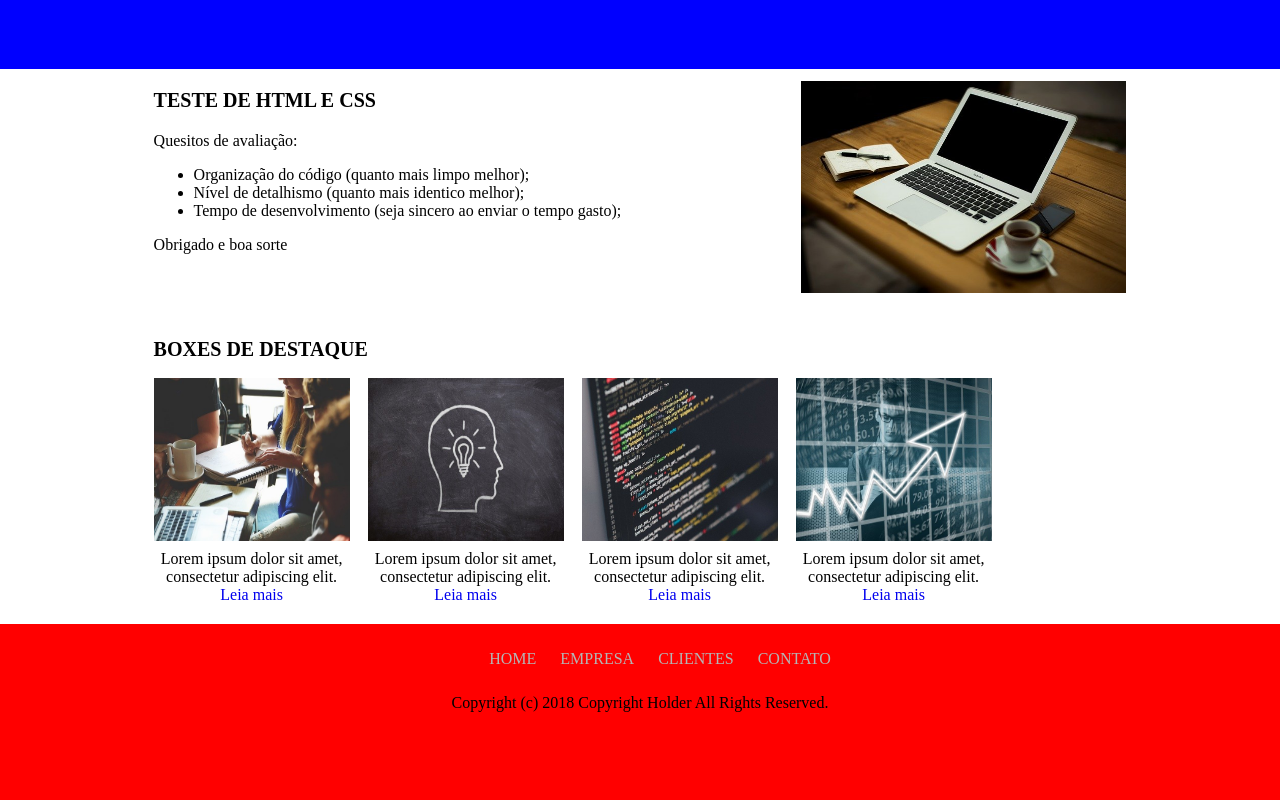
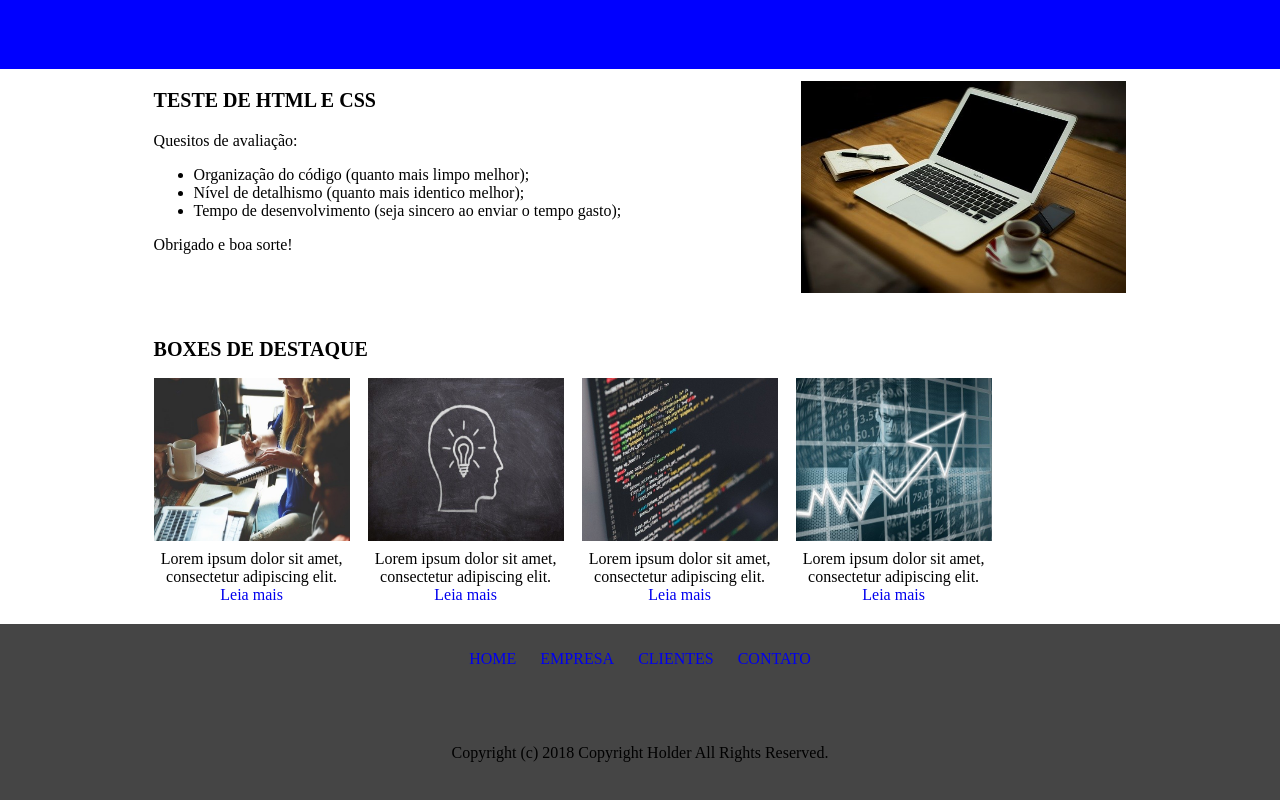
Before and after one commit to HugoLc/Teste, a plain HTML site: page index.html in a window 1280 px wide. Shown: the part 337-1137 px from the top of the page. Drawn offline with Linux system fonts and the light colour scheme.

Commit message:
Finalizado o footer

```diff
--- a/index.html
+++ b/index.html
@@ -35,7 +35,7 @@
               <li>Nível de detalhismo (quanto mais identico melhor);</li>
               <li>Tempo de desenvolvimento (seja sincero ao enviar o tempo gasto);</li>
             </ul>
-            <p>Obrigado e boa sorte</p>
+            <p>Obrigado e boa sorte!</p>
           </article>
           <img class="img-instrucoes" src="img/home-office.jpg" alt="Intruções">
         </section>
@@ -63,10 +63,10 @@
       </main>
       <footer>
         <ul>
-          <li>home</li>
-          <li>empresa</li>
-          <li>clientes</li>
-          <li>contato</li>
+          <li><a href="#">home</a></li>
+          <li><a href="#">empresa</a></li>
+          <li><a href="#">clientes</a></li>
+          <li><a href="#">contato</a></li>
         </ul>
 
         <span>Copyright (c) 2018 Copyright Holder All Rights Reserved.</span>
--- a/style.css
+++ b/style.css
@@ -140,22 +140,37 @@ li .img-boxes{
 }
 
 footer {
-
   text-align: center;
-  background: red;
+  background: #454545;
   grid-area: f;
 
 }
 
 footer ul{
   display: block;
+  padding-inline-start: 0;
 }
 footer ul li{
   display: inline-block;
   padding: 10px;
   color: #b5b5b5;
   text-transform: uppercase;
+
+}
+
+footer ul li a{
+  text-decoration-line: none;
+}
+
+footer a:visited{
+  color: #b5b5b5;
+}
+
+footer ul li a:hover{
+  text-decoration-line: underline;
 }
 
 footer span {
+  display: inline-block;
+  margin: 50px 0 20px  0;
 }
```
